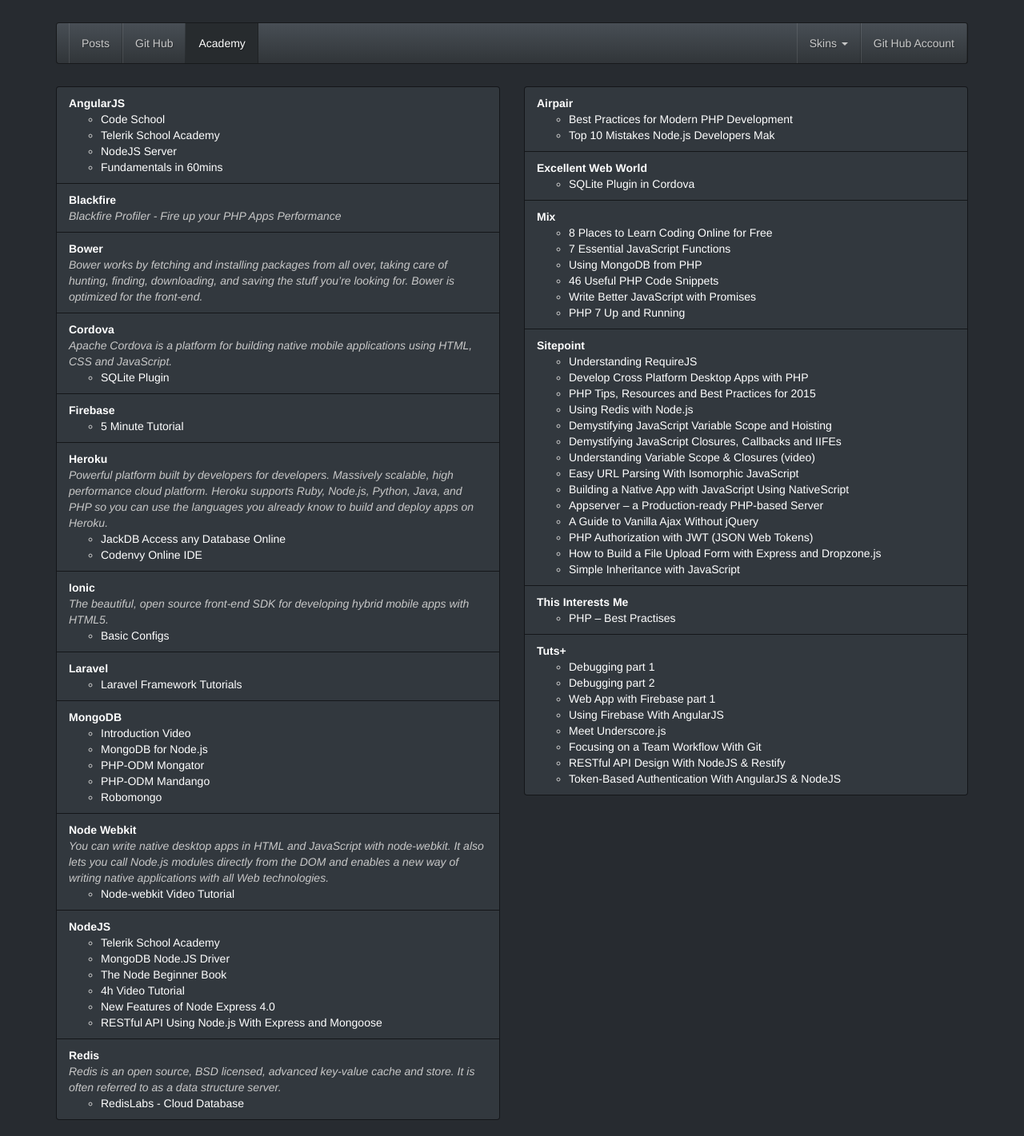
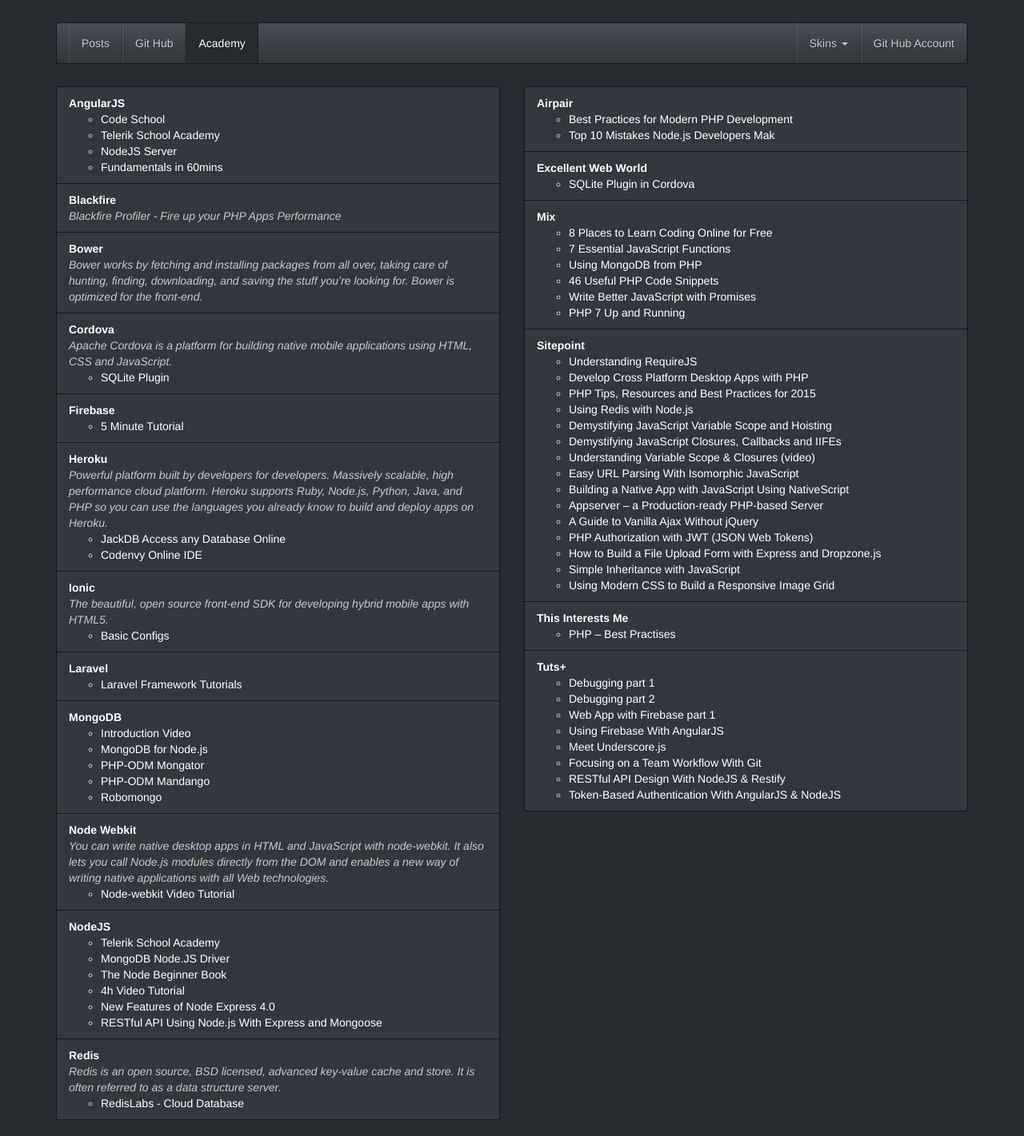
Before and after one commit to donvercety/donvercety.github.io, a Jekyll site: the page built from academy.html, in a window 1280 px wide. Shown: the whole page at 80% size. Built offline with Jekyll 4.4.1, drawn with Linux system fonts in a browser that asks for light colours; nearby versions of some CDN libraries.

Commit message:
Using Modern CSS to Build a Responsive Image Grid

```diff
--- a/_data/academy.yml
+++ b/_data/academy.yml
@@ -264,6 +264,9 @@
     - name: 'Simple Inheritance with JavaScript'
       link: 'http://www.sitepoint.com/simple-inheritance-javascript/'
 
+    - name: 'Using Modern CSS to Build a Responsive Image Grid'
+      link: 'http://www.sitepoint.com/using-modern-css-to-build-a-responsive-image-grid/'
+
   # - - - - - - - - - - - - - - - - - - - - - - - - - - - - - - - - - - - - - - - - - - - - - - - - - -
   # :: Excellent Web World
   # - - - - - - - - - - - - - - - - - - - - - - - - - - - - - - - - - - - - - - - - - - - - - - - - - -
```
